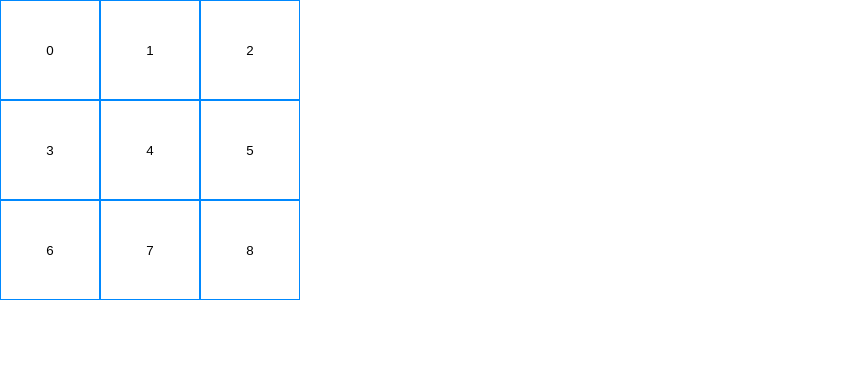
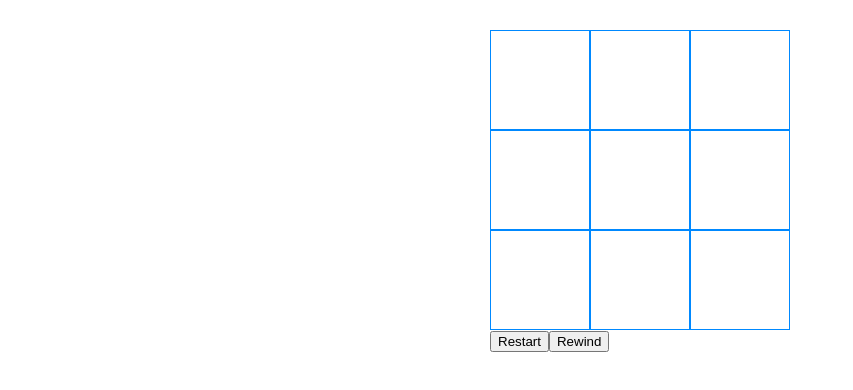
Before and after one commit to rbglobant/react-tictactoe, a React (Create React App) app: page / in a window 1280 px wide. Shown: the top 390 px of the page, without its empty margins (0-853 px from the left). Built offline with nearby package versions, Linux system fonts and the light colour scheme.

Commit message:
Initial game logic

```diff
--- /dev/null
+++ b/src/components/Cell.jsx
@@ -0,0 +1,8 @@
+const Cell = ({ value, onClick }) => {
+    return (
+        <button className="game-container_board-cell" onClick={onClick}>
+            {value}
+        </button> );
+}
+
+export default Cell;
--- a/src/components/GameContainer.jsx
+++ b/src/components/GameContainer.jsx
@@ -1,17 +1,74 @@
-import React, { useState } from 'react';
+import React, { useState, useEffect } from 'react';
+import Cell from './Cell'
 
 const GameContainer = () => {
+    const [ cells, setCells ] = useState(Array(9).fill(null));
+    const [ isXActive, setIsXActive ] = useState(true);
+    const [ winner, setWinner] = useState(null);
+    const nextPlayer = isXActive ? "X" : "O";
+    const winningLines = [
+        [0, 1, 2],
+        [3, 4, 5],
+        [6, 7, 8],
+        [0, 3, 6],
+        [1, 4, 7],
+        [2, 5, 8],
+        [0, 4, 8],
+        [2, 4, 6]
+      ];
+
+    useEffect(() => {
+        calculateWinner();
+    }, [cells])
+
+    function calculateWinner() {
+        for (let i = 0; i < winningLines.length; i++) {
+          const [a, b, c] = winningLines[i];
+          if (cells[b] && cells[c] && cells[a] && cells[a] === cells[b] && cells[a] === cells[c]) {
+            console.log('winner',cells[a]);
+            setWinner(cells[a]);
+            return
+          }
+        }
+        for (let i = 0; i < cells.length; i++) {
+          if (cells[i] == null) {
+            return;
+          }
+        }
+        return setWinner('Tie');
+      }
+
+    function restartGame() {
+      setCells(Array(9).fill(null));
+      setIsXActive(true);
+      setWinner(null);
+    }
 
     function renderCell(i) {
         return (
-          <button className="game-container_board-cell">
-            {i}
-          </button>
+        <Cell
+            value={cells[i]}
+            onClick={() => {
+              console.log(winner);
+              if (cells[i] !== null || winner !== null) {
+                return;
+              }
+              const updatedCells= cells.slice();
+              updatedCells[i] = nextPlayer;
+              setCells(updatedCells);
+              setIsXActive(!isXActive);
+            }}
+          />
         );
       }
 
     return (
         <div className="game-container">
+            {winner &&
+              <span className="game-container_status">
+                {winner === "Tie" ? `Match result: ${winner}` : `${winner} wins the game!`}
+              </span>
+            }
             <div className="game-container_board">
                 <div className="game-container_board-row">
                     {renderCell(0)}
@@ -29,6 +86,8 @@ const GameContainer = () => {
                     {renderCell(8)}
                 </div>
             </div>
+            <button onClick={() => {restartGame()}}>Restart</button>
+            <button>Rewind</button>
         </div>
      );
 }
--- a/src/index.css
+++ b/src/index.css
@@ -12,6 +12,16 @@ code {
     monospace;
 }
 
+.game-container{
+  margin: 30px auto;
+  width: 300px;
+}
+
+.game-container_board-row{
+  display: flex;
+  flex-direction: row;
+}
+
 .game-container_board-cell{
   width: 100px;
   height: 100px;
@@ -19,3 +29,8 @@ code {
   border: solid thin #0089ff;
   cursor: pointer;
 }
+
+.game-container_status{
+  text-align: center;
+  display: block;
+}
```
